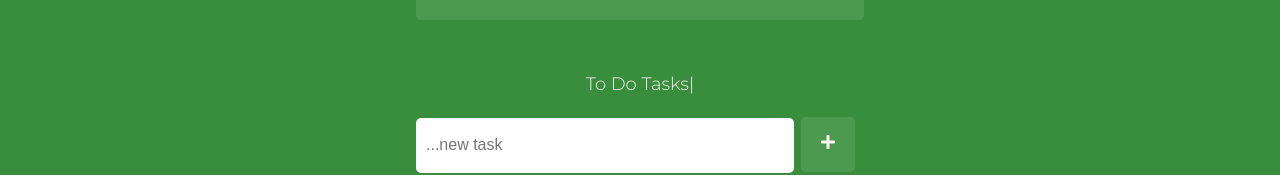
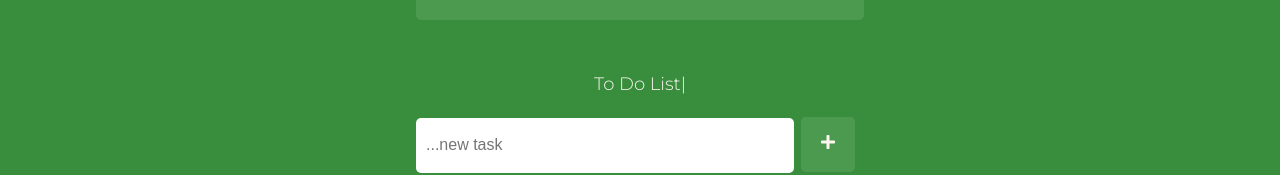
Before and after one commit to abroroo/pomodoro-timer, a React (Create React App) app: page / in a window 1280 px wide. Shown: the part 454-629 px from the top of the page. Built offline with nearby package versions, Linux system fonts and the light colour scheme.

Commit message:
Update ToDoList.js

```diff
--- a/src/components/ToDoList.js
+++ b/src/components/ToDoList.js
@@ -53,7 +53,7 @@ export default class TodoList extends Component {
       <div className="todoListMain">
         <div className="header">
         <Typical
-        steps={['To Do Tasks', 20000, '']}
+        steps={['To Do List', 20000, '']}
         loop={Infinity}
         wrapper="p"
         className="todoTitle"
```
